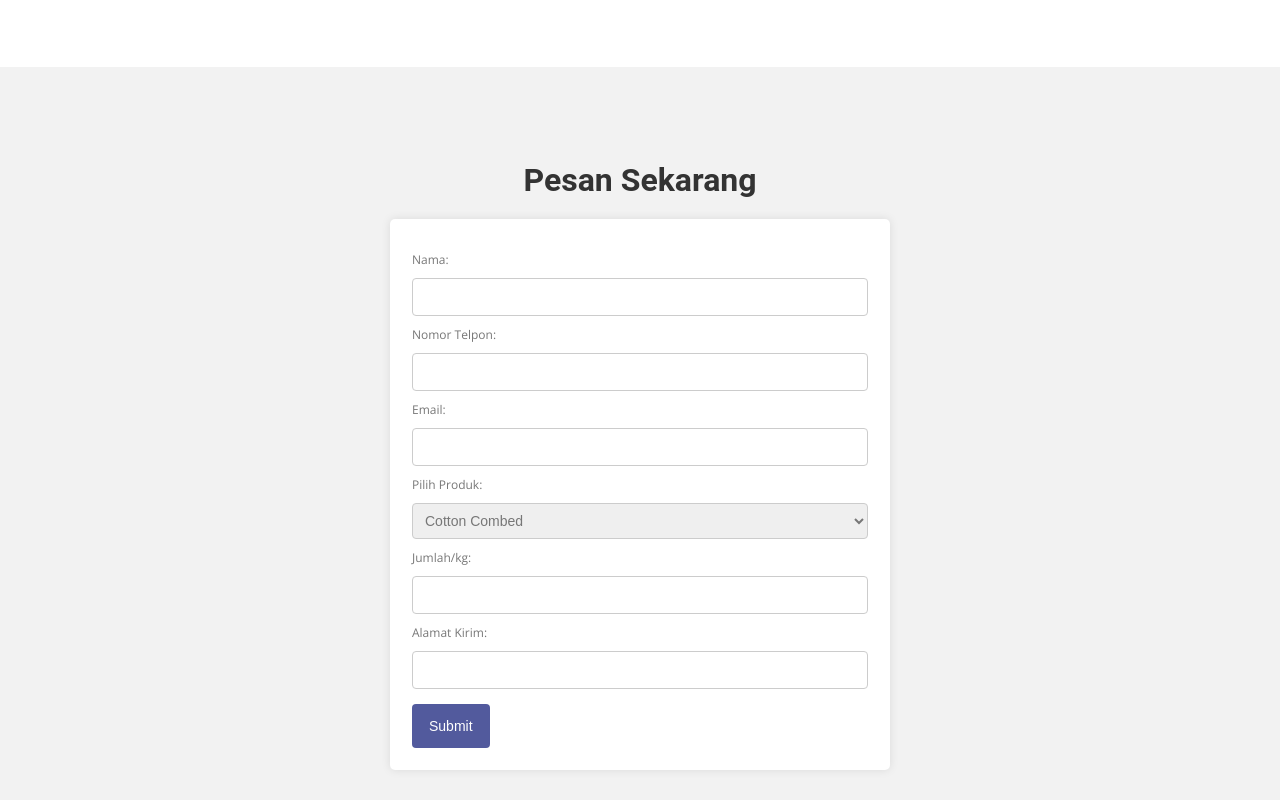
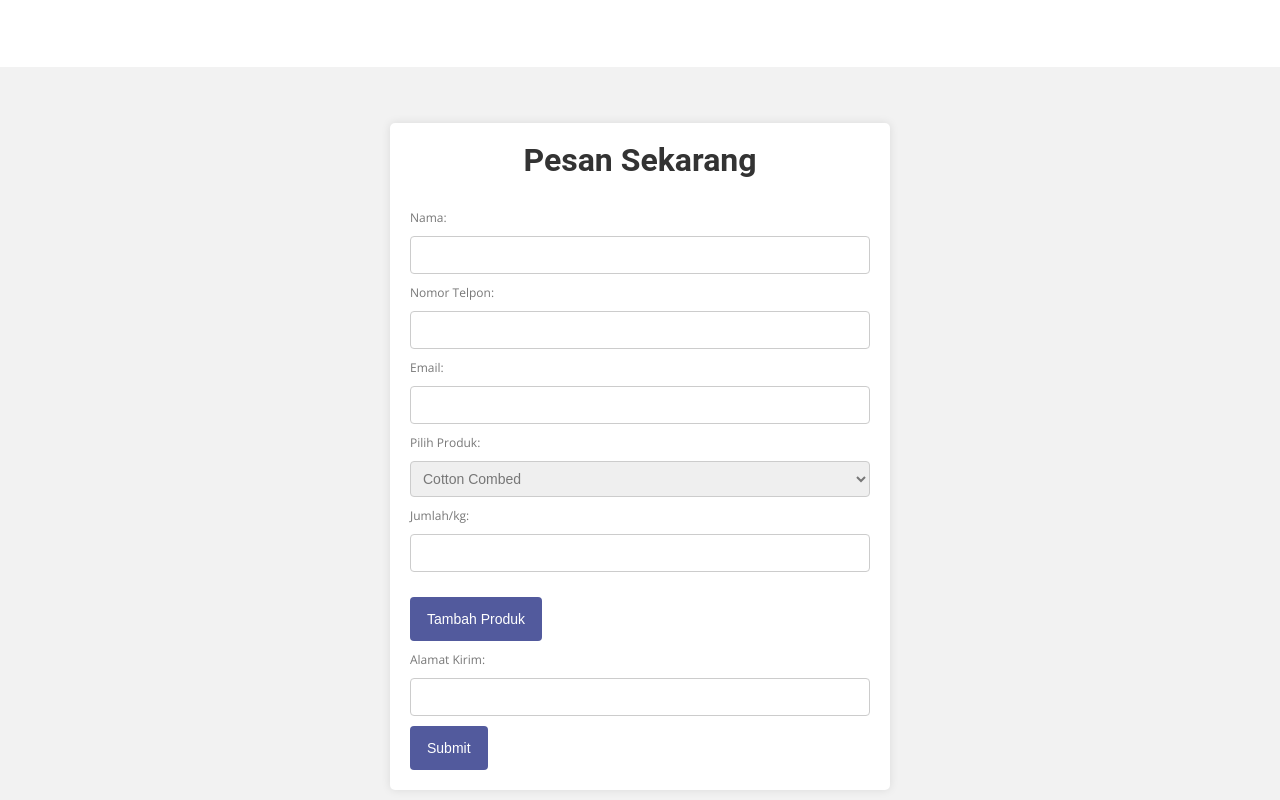
Before and after one commit to christophertendi/ams, a React (Create React App) app in the folder landing/: page / in a window 1280 px wide. Shown: the part 4200-5000 px from the top of the page. Built offline with nearby package versions, Linux system fonts and the light colour scheme; what smooth-scroll would draw is missing.

Commit message:
new features

```diff
--- a/landing/src/App.jsx
+++ b/landing/src/App.jsx
@@ -7,7 +7,6 @@ import { Gallery } from "./components/gallery";
 import { FaqAccordion } from "./components/faq";
 import { Order } from "./components/order";
 import { Contact } from "./components/contact";
-
 import JsonData from "./data/data.json";
 import SmoothScroll from "smooth-scroll";
 import "./App.css";
--- a/landing/src/components/order.jsx
+++ b/landing/src/components/order.jsx
@@ -1,7 +1,14 @@
 import React, { useState } from 'react';
 
-export const Order = () => {
+const Order = () => {
   const [hover, setHover] = useState(false);
+  const [formData, setFormData] = useState({
+    nama: '',
+    nomorTelpon: '',
+    email: '',
+    alamatKirim: '',
+    products: [{ produk: 'cotton combed', jumlah: '' }]
+  });
 
   const handleMouseEnter = () => {
     setHover(true);
@@ -11,21 +18,121 @@ export const Order = () => {
     setHover(false);
   };
 
+  const handleChange = (e, index) => {
+    const { name, value } = e.target;
+    if (name === 'produk' || name === 'jumlah') {
+      const updatedProducts = [...formData.products];
+      updatedProducts[index] = {
+        ...updatedProducts[index],
+        [name]: value
+      };
+      setFormData({
+        ...formData,
+        products: updatedProducts
+      });
+    } else {
+      setFormData({
+        ...formData,
+        [name]: value
+      });
+    }
+  };
+
+  const handleAddProduct = () => {
+    setFormData({
+      ...formData,
+      products: [...formData.products, { produk: 'cotton combed', jumlah: '' }]
+    });
+  };
+
+  const handleSubmit = (e) => {
+    e.preventDefault();
+    // FormSubmit API endpoint
+    const formActionUrl = 'https://formsubmit.co/chris.samuelten@gmail.com';
+    const form = document.createElement('form');
+    form.action = formActionUrl;
+    form.method = 'POST';
+
+    // Add fields for personal information
+    for (const key in formData) {
+      if (formData.hasOwnProperty(key) && key !== 'products') {
+        const input = document.createElement('input');
+        input.type = 'hidden';
+        input.name = key;
+        input.value = formData[key];
+        form.appendChild(input);
+      }
+    }
+
+    // Add fields for products
+    formData.products.forEach((product, index) => {
+      const { produk, jumlah } = product;
+      const produkInput = document.createElement('input');
+      produkInput.type = 'hidden';
+      produkInput.name = `produk-${index}`;
+      produkInput.value = produk;
+      form.appendChild(produkInput);
+
+      const jumlahInput = document.createElement('input');
+      jumlahInput.type = 'hidden';
+      jumlahInput.name = `jumlah-${index}`;
+      jumlahInput.value = jumlah;
+      form.appendChild(jumlahInput);
+    });
+
+    document.body.appendChild(form);
+    form.submit();
+  };
+
   return (
     <div id="order" style={styles.container}>
+      <div style={styles.formContainer}>
         <h2 style={styles.header}>Pesan Sekarang</h2>
-      <form action="https://formsubmit.co/chris.samuelten@gmail.com" method="POST" style={styles.form}>
+        <form onSubmit={handleSubmit} style={styles.form}>
           <label htmlFor="nama" style={styles.label}>Nama:</label>
-        <input type="text" id="nama" name="nama" required style={styles.input} />
+          <input
+            type="text"
+            id="nama"
+            name="nama"
+            value={formData.nama}
+            onChange={(e) => handleChange(e)}
+            required
+            style={styles.input}
+          />
 
           <label htmlFor="nomorTelpon" style={styles.label}>Nomor Telpon:</label>
-        <input type="tel" id="nomorTelpon" name="nomorTelpon" required style={styles.input} />
+          <input
+            type="tel"
+            id="nomorTelpon"
+            name="nomorTelpon"
+            value={formData.nomorTelpon}
+            onChange={(e) => handleChange(e)}
+            required
+            style={styles.input}
+          />
 
           <label htmlFor="email" style={styles.label}>Email:</label>
-        <input type="email" id="email" name="email" required style={styles.input} />
+          <input
+            type="email"
+            id="email"
+            name="email"
+            value={formData.email}
+            onChange={(e) => handleChange(e)}
+            required
+            style={styles.input}
+          />
 
-        <label htmlFor="produk" style={styles.label}>Pilih Produk:</label>
-        <select id="produk" name="produk" required style={styles.select}>
+          {formData.products.map((product, index) => (
+            <div key={index} style={styles.productContainer}>
+              <label htmlFor={`produk-${index}`} style={styles.label}>Pilih Produk:</label>
+              <select
+                id={`produk-${index}`}
+                name={`produk-${index}`}
+                value={product.produk}
+                onChange={(e) => handleChange(e, index)}
+                required
+                style={styles.select}
+              >
                 <option value="cotton combed">Cotton Combed</option>
                 <option value="cotton artisan">Cotton Artisan</option>
                 <option value="cotton carded">Cotton Carded</option>
@@ -43,11 +150,40 @@ export const Order = () => {
                 <option value="TC">TC</option>
               </select>
 
-        <label htmlFor="jumlah" style={styles.label}>Jumlah/kg:</label>
-        <input type="number" id="jumlah" name="jumlah" min="1" required style={styles.input} />
+              <label htmlFor={`jumlah-${index}`} style={styles.label}>Jumlah/kg:</label>
+              <input
+                type="number"
+                id={`jumlah-${index}`}
+                name={`jumlah-${index}`}
+                value={product.jumlah}
+                onChange={(e) => handleChange(e, index)}
+                min="1"
+                required
+                style={styles.input}
+              />
+            </div>
+          ))}
+
+          <div style={{ marginTop: '15px' }}>
+            <button
+              type="button"
+              onClick={handleAddProduct}
+              style={styles.button}
+            >
+              Tambah Produk
+            </button>
+          </div>
 
           <label htmlFor="alamatKirim" style={styles.label}>Alamat Kirim:</label>
-        <input type="text" id="alamatKirim" name="alamatKirim" required style={styles.input} />
+          <input
+            type="text"
+            id="alamatKirim"
+            name="alamatKirim"
+            value={formData.alamatKirim}
+            onChange={(e) => handleChange(e)}
+            required
+            style={styles.input}
+          />
 
           <button
             type="submit"
@@ -59,8 +195,9 @@ export const Order = () => {
           </button>
         </form>
       </div>
+    </div>
   );
-}
+};
 
 const styles = {
   container: {
@@ -68,11 +205,20 @@ const styles = {
     flexDirection: 'column',
     justifyContent: 'center',
     alignItems: 'center',
-    height: '100vh',
+    minHeight: '100vh',
     backgroundColor: '#f2f2f2',
     fontFamily: 'Arial, sans-serif',
-    margin: 0,
-    padding: 0,
+    padding: '20px',
+  },
+  formContainer: {
+    width: '100%',
+    maxWidth: '500px',
+    background: 'white',
+    padding: '20px',
+    borderRadius: '5px',
+    boxShadow: '0 0 10px rgba(0, 0, 0, 0.1)',
+    marginBottom: '20px',
+    boxSizing: 'border-box',
   },
   header: {
     marginBottom: '20px',
@@ -81,13 +227,7 @@ const styles = {
     textAlign: 'center',
   },
   form: {
-    background: 'white',
-    padding: '20px',
-    borderRadius: '5px',
-    boxShadow: '0 0 10px rgba(0, 0, 0, 0.1)',
-    maxWidth: '500px',
     width: '100%',
-    border: '2px solid transparent', // Maintain border size
   },
   label: {
     display: 'block',
@@ -99,6 +239,7 @@ const styles = {
     marginTop: '5px',
     border: '1px solid #ccc',
     borderRadius: '4px',
+    boxSizing: 'border-box',
   },
   select: {
     width: '100%',
@@ -106,10 +247,14 @@ const styles = {
     marginTop: '5px',
     border: '1px solid #ccc',
     borderRadius: '4px',
+    boxSizing: 'border-box',
+  },
+  productContainer: {
+    marginBottom: '10px',
   },
   button: {
-    marginTop: '15px',
     padding: '10px 15px',
+    marginTop: '10px',
     backgroundColor: '#525a9d', // Purple base color
     color: 'white',
     border: '2px solid transparent', // Maintain border size
@@ -124,4 +269,4 @@ const styles = {
   },
 };
 
-export default Order;
+export {Order};
```
Also changed, not shown: landing/src/i18n.js (added, +33 -0 lines), landing/src/language.js (added, +23 -0 lines). Lines whose indentation alone changed are shown as unchanged.
